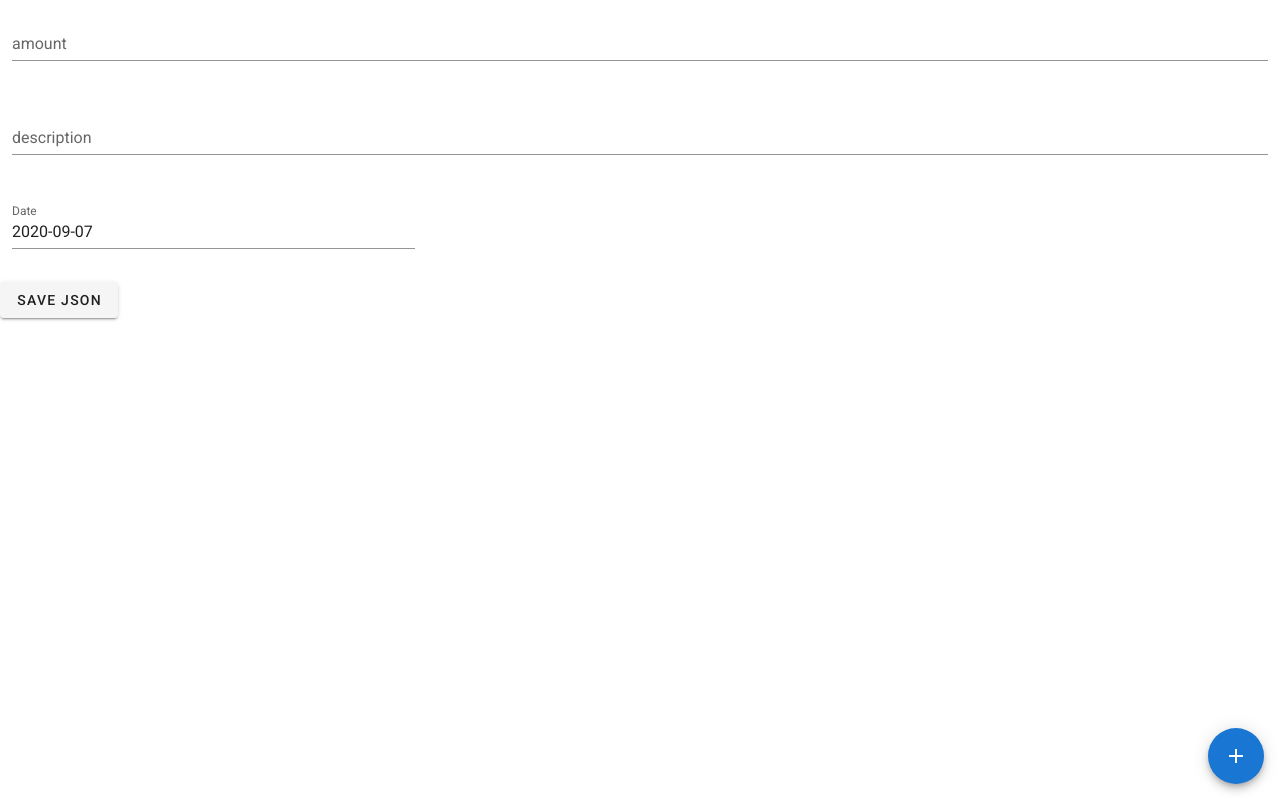
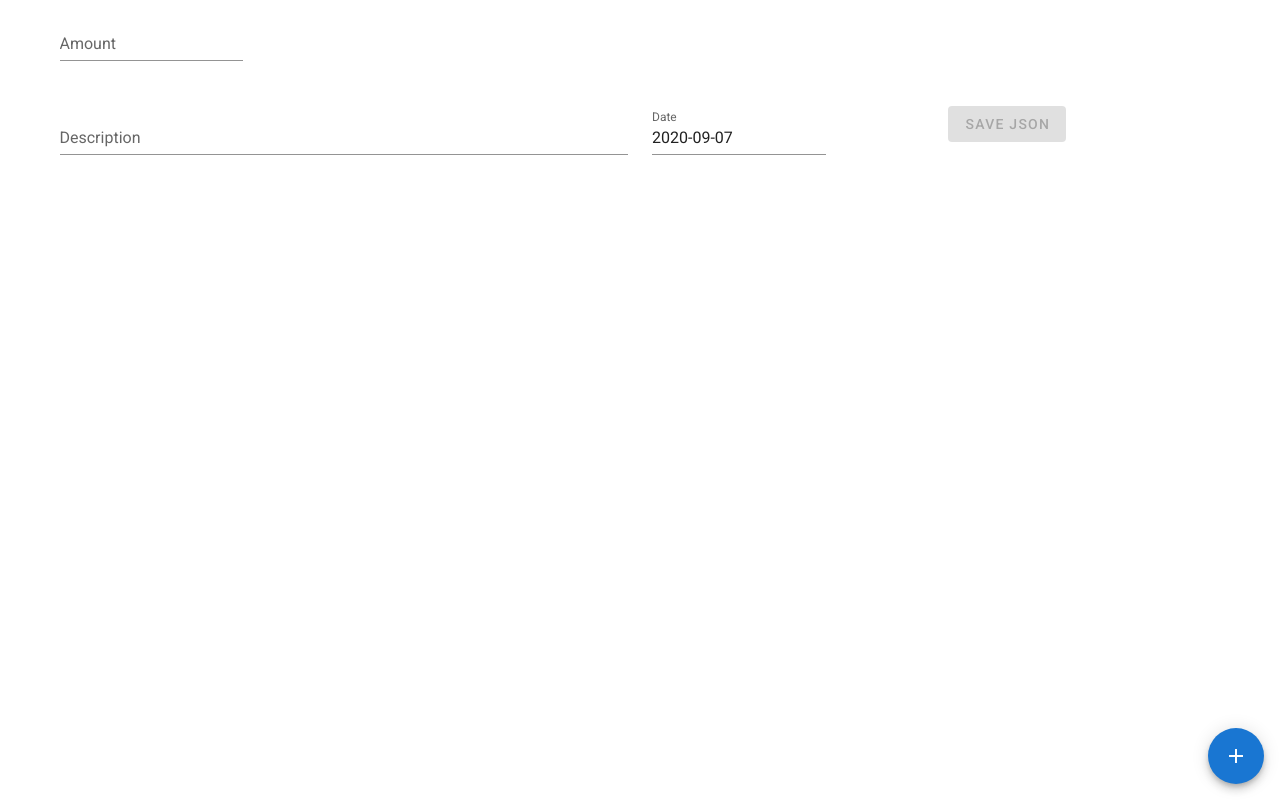
Before and after one commit to NickHatherly/Group6-Money-Mate, a Vue app: page /Textinput in a window 1280 px wide. Built offline with nearby package versions, Linux system fonts and the light colour scheme.

Commit message:
actually working

```diff
--- a/src/store/index.js
+++ b/src/store/index.js
@@ -1,19 +1,21 @@
 import Vue from "vue";
 import Vuex from "vuex";
+import VuexPersistence from "vuex-persist";
 
 Vue.use(Vuex);
 
 export const store = new Vuex.Store({
+  plugins: [new VuexPersistence().plugin],
   state: {
-    transaction:[]
+    transaction: [],
   },
   mutations: {
-    addTransaction(state, transaction){
-      state.transaction.push(transaction)
+    addTransaction(state, transaction) {
+      state.transaction.push(transaction);
     },
   },
   actions: {},
-  modules: {}
+  modules: {},
 });
 
-export default store
+export default store;
--- a/src/views/Textinput.vue
+++ b/src/views/Textinput.vue
@@ -1,23 +1,23 @@
 <template>
-
-    <v-form>
+  <v-container>
+    <v-row>
+      <v-form v-model="isValid" cols="60" md="6">
         <v-col>
           <v-text-field
             v-model="amount"
-    label="amount"
+            label="Amount"
+            :rules="[v => !!v || 'Please Enter an Amount']"
             required
           ></v-text-field>
         </v-col>
+      </v-form>
+      <v-col cols="10" md="6"></v-col>
 
-    <v-col>
-    <v-text-field
-    v-model="description"
-    label="description"
-    required
-    ></v-text-field>
+      <v-col cols="10" md="6">
+        <v-text-field v-model="description" label="Description"></v-text-field>
       </v-col>
 
-      <v-col cols="12" sm="6" md="4">
+      <v-col cols="10" md="6" lg="2">
         <v-menu
           ref="date"
           v-model="menu"
@@ -28,13 +28,7 @@
           min-width="290px"
         >
           <template v-slot:activator="{ on, attrs }">
-            <v-text-field
-              v-model="date"
-              label="Date"
-              readonly
-              v-bind="attrs"
-              v-on="on"
-            ></v-text-field>
+            <v-text-field v-model="date" label="Date" readonly v-bind="attrs" v-on="on"></v-text-field>
           </template>
           <v-date-picker v-model="date" no-title scrollable>
             <v-spacer></v-spacer>
@@ -43,40 +37,42 @@
           </v-date-picker>
         </v-menu>
       </v-col>
-
-    <v-btn  @click="addTransaction()">Save json</v-btn>
-    </v-form>
+      <v-col offset-md="1">
+        <v-btn :disabled="!isValid" @click="addTransaction()">Save json</v-btn>
+      </v-col>
+    </v-row>
+  </v-container>
 </template>
 
 
 <script>
-import { store } from '@/store/index'
-import {mapState} from 'vuex'
+import { store } from "@/store/index";
+import { mapState } from "vuex";
 
 export default {
   data: () => ({
     date: new Date().toISOString().substr(0, 10),
     menu: false,
     store,
-        description:'',
-        amount:'',
+    description: null,
+    amount: null,
+    isValid: true,
   }),
 
   methods: {
-
     addTransaction() {
       var id = Math.floor(Math.random() * 1000000000000);
-            this.store.commit('addTransaction', {
+      this.store.commit("addTransaction", {
         id: id,
         amount: this.amount,
         date: this.date,
-                name: this.description
-            })
-        }
+        name: this.description,
+      });
+    },
   },
 
   computed: {
-        ...mapState(['transaction'])
-    }
-}
+    ...mapState(["transaction"]),
+  },
+};
 </script>
```
Lines whose indentation alone changed are shown as unchanged.
